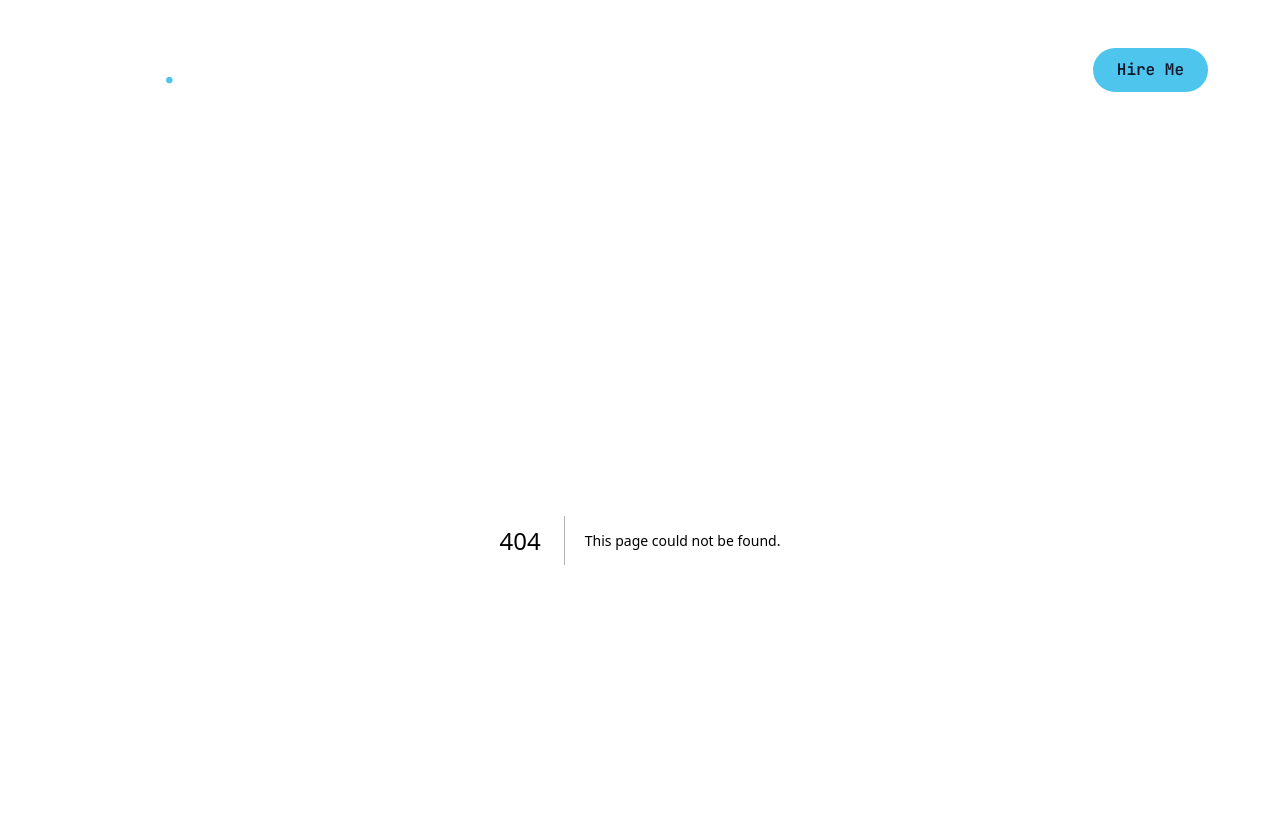
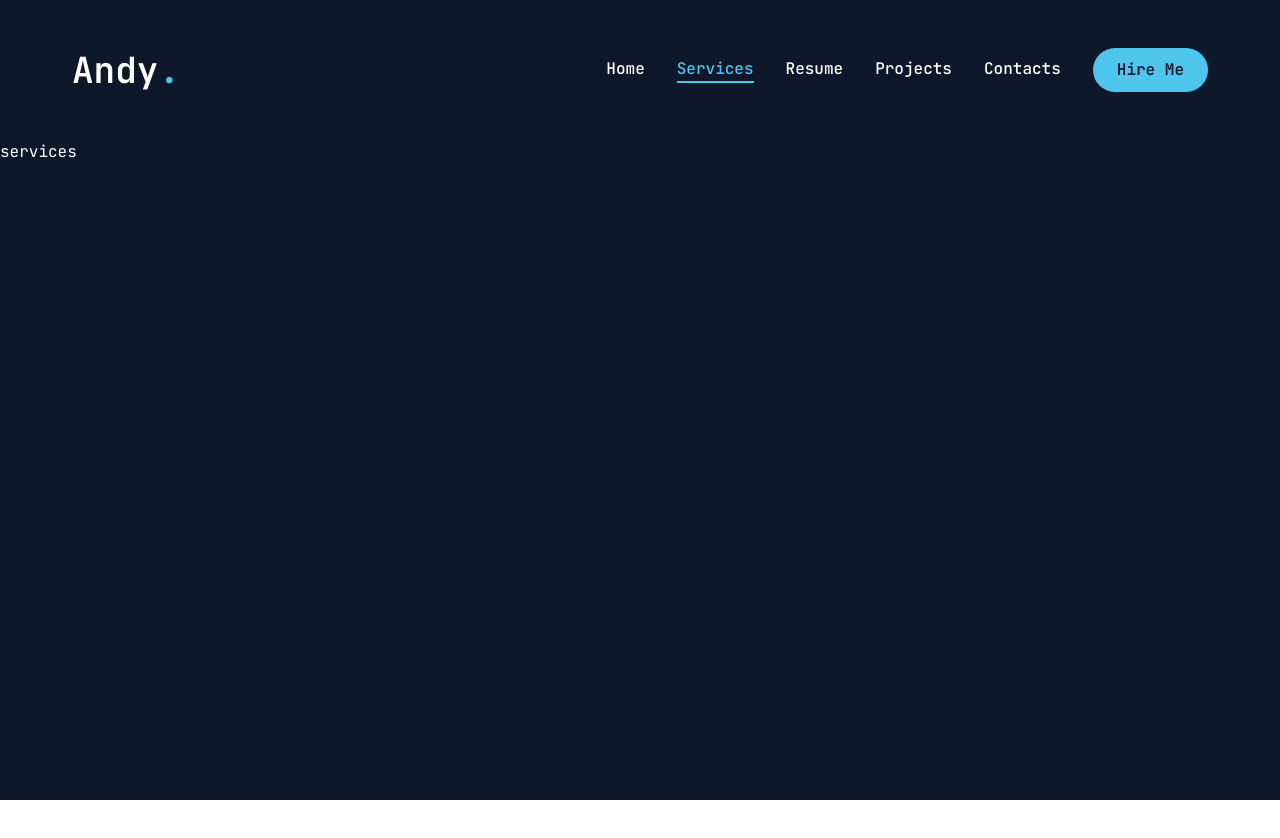
Before and after one commit to amai-21/personalWebsite, a Next.js app: page /services in a window 1280 px wide. Before the commit this address had no page. Shown: the top 838 px of the page. After the commit the page ends 800 px from the top, so only its background shows below. Built offline with nearby package versions, Linux system fonts and the light colour scheme.

Commit message:
Added a services page.

```diff
--- /dev/null
+++ b/app/services/page.jsx
@@ -0,0 +1,9 @@
+import React from 'react';
+
+const Services = () => {
+    return(
+        <div>services</div>
+    )
+}
+
+export default Services;
--- a/components/ui/Nav.jsx
+++ b/components/ui/Nav.jsx
@@ -7,6 +7,10 @@ const links = [
     {
         name: "home",
         path: "/",
+    },
+    {
+        name: "services",
+        path: "/services",
     },
     {
         name: "resume",
--- a/components/ui/mobileNav.jsx
+++ b/components/ui/mobileNav.jsx
@@ -9,6 +9,10 @@ const links = [
     {
         name: 'home',
         path: '/'
+    },
+    {
+        name: 'services',
+        path: '/services'
     },
     {
         name: "resume",
```
